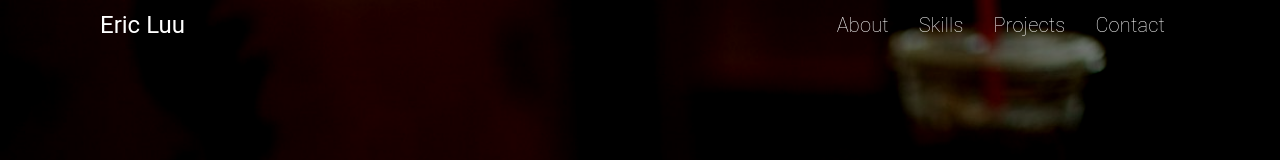
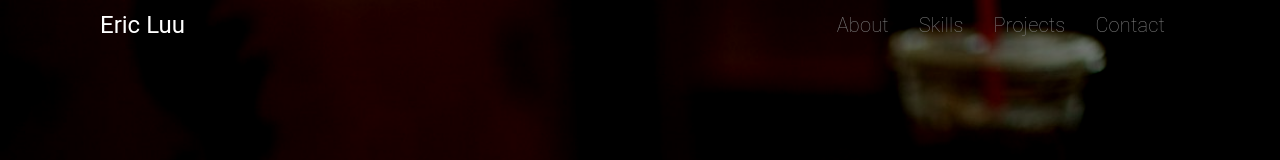
Before and after one commit to ericlus/portfolio, a React (Create React App) app in the folder client/: page / in a window 1280 px wide. Shown: the top 160 px of the page. Built offline with nearby package versions, Linux system fonts and the light colour scheme; the HTML template or start-up script is replaced by a standard one.

Commit message:
Navbar item lights up on click

```diff
--- a/client/src/App.jsx
+++ b/client/src/App.jsx
@@ -13,24 +13,20 @@ const App = () => {
   const [view, setView] = useState("HOME");
   const [navState, setNavState] = useState(false);
 
-  const background = {
-    HOME: {
-      height: "100vh",
-      backgroundImage: `url(${HomeWallpaper})`,
-      backgroundSize: "cover"
-    }
-  };
-
   const changeView = view => {
     setView(view);
   };
 
   const handleScroll = event => {
-    if (window.scrollY > 700) {
+    if (window.scrollY >= 714) {
       setNavState(true);
     }
-    if (window.scrollY < 700) {
+    if (window.scrollY < 714) {
       setNavState(false);
+    }
+
+    if (window.scrollY >= 0 && window.scrollY < 765) {
+      setView("HOME");
     }
   };
 
@@ -42,10 +38,20 @@ const App = () => {
   return (
     <div>
       <section id="Home">
-        <div style={background[view]}>
+        <div
+          style={{
+            height: "100vh",
+            backgroundImage: `url(${HomeWallpaper})`,
+            backgroundSize: "cover"
+          }}
+        >
           <Grid container direction="row" justify="center" alignItems="center">
             <Grid item xs={10}>
-              <NavigationBar changeView={changeView} navState={navState} />
+              <NavigationBar
+                changeView={changeView}
+                view={view}
+                navState={navState}
+              />
               <HomeInfo />
             </Grid>
           </Grid>
--- a/client/src/NavigationBar.jsx
+++ b/client/src/NavigationBar.jsx
@@ -7,12 +7,26 @@ import Link from "@material-ui/core/Link";
 
 const useStyles = makeStyles(theme => ({
   title: {
-    flexGrow: 1
+    flexGrow: 1,
+    color: "white"
   },
-  regularToolbar: { minHeight: "50px" }
+  regularToolbar: { minHeight: "50px" },
+  navItem: {
+    color: "gray",
+    fontSize: "20px",
+    fontWeight: "100",
+    "&:hover": {
+      color: "white"
+    }
+  },
+  navSelected: {
+    color: "white",
+    fontSize: "20px",
+    fontWeight: "100"
+  }
 }));
 
-const NavigationBar = ({ changeView, navState }) => {
+const NavigationBar = ({ changeView, view, navState }) => {
   const classes = useStyles();
 
   const navBackground = {
@@ -23,6 +37,8 @@ const NavigationBar = ({ changeView, navState }) => {
       backgroundColor: "transparent"
     }
   };
+
+  const handleClick = viewName => changeView(viewName);
 
   return (
     <div>
@@ -36,12 +52,12 @@ const NavigationBar = ({ changeView, navState }) => {
           }}
         >
           <div>
-            <Link href="#Home">
-              <Typography
-                variant="h5"
-                className={classes.title}
-                style={{ cursor: "pointer", color: "white" }}
-              >
+            <Link
+              href="#Home"
+              underline="none"
+              onClick={() => handleClick("HOME")}
+            >
+              <Typography variant="h5" className={classes.title}>
                 Eric Luu
               </Typography>
             </Link>
@@ -49,30 +65,58 @@ const NavigationBar = ({ changeView, navState }) => {
           <div
             style={{ display: "flex", marginLeft: "auto", marginRight: "0" }}
           >
-            <Link href="#About" style={{ margin: "0px 15px" }}>
+            <Link
+              href="#About"
+              underline="none"
+              style={{ margin: "0px 15px" }}
+              onClick={() => handleClick("ABOUT")}
+            >
               <Typography
-                style={{ color: "white", fontSize: "20px", fontWeight: "100" }}
+                className={
+                  view !== "ABOUT" ? classes.navItem : classes.navSelected
+                }
               >
                 About
               </Typography>
             </Link>
-            <Link href="#Skills" style={{ margin: "0px 15px" }}>
+            <Link
+              href="#Skills"
+              underline="none"
+              style={{ margin: "0px 15px" }}
+              onClick={() => handleClick("SKILLS")}
+            >
               <Typography
-                style={{ color: "white", fontSize: "20px", fontWeight: "100" }}
+                className={
+                  view !== "SKILLS" ? classes.navItem : classes.navSelected
+                }
               >
                 Skills
               </Typography>
             </Link>
-            <Link href="#Projects" style={{ margin: "0px 15px" }}>
+            <Link
+              href="#Projects"
+              underline="none"
+              style={{ margin: "0px 15px" }}
+              onClick={() => handleClick("PROJECTS")}
+            >
               <Typography
-                style={{ color: "white", fontSize: "20px", fontWeight: "100" }}
+                className={
+                  view !== "PROJECTS" ? classes.navItem : classes.navSelected
+                }
               >
                 Projects
               </Typography>
             </Link>
-            <Link href="#Contact" style={{ margin: "0px 15px" }}>
+            <Link
+              href="#Contact"
+              underline="none"
+              style={{ margin: "0px 15px" }}
+              onClick={() => handleClick("CONTACT")}
+            >
               <Typography
-                style={{ color: "white", fontSize: "20px", fontWeight: "100" }}
+                className={
+                  view !== "CONTACT" ? classes.navItem : classes.navSelected
+                }
               >
                 Contact
               </Typography>
```
